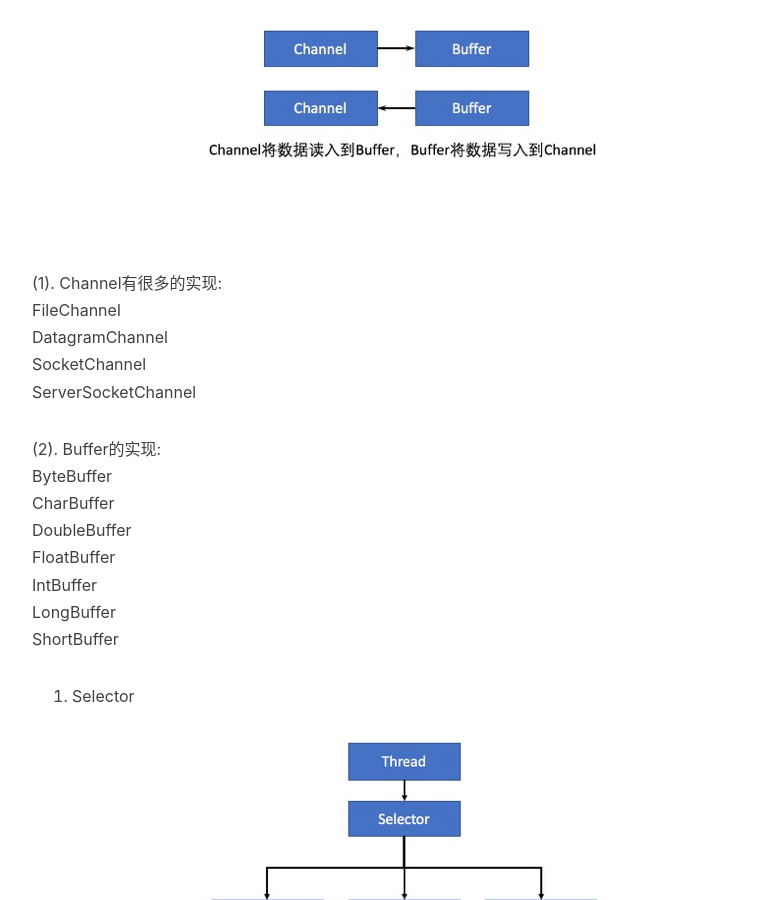
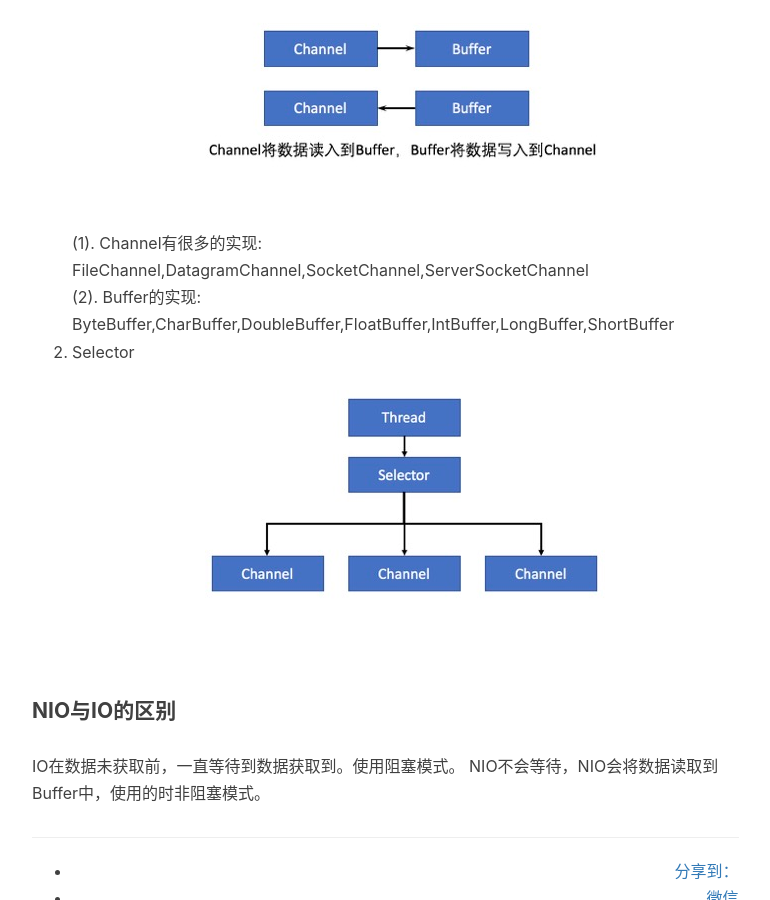
Before and after one commit to baiscjava/basicjava.github.io, a Jekyll site: the page built from _posts/2017-01-23-Java NIO-basic knowledge.md, in a window 1280 px wide and 900 px high, scrolled down 641 px. Shown: the whole window, without its empty margins (233-1003 px from the left). Built offline with Jekyll 4.4.1, drawn with Linux system fonts in a browser that asks for light colours; nearby versions of some CDN libraries; comment, search, counter and statistics services are not loaded.

Commit message:
Update 2017-01-23-Java NIO-basic knowledge.md

```diff
--- a/_posts/2017-01-23-Java NIO-basic knowledge.md
+++ b/_posts/2017-01-23-Java NIO-basic knowledge.md
@@ -13,21 +13,13 @@ Let's talk about the basic knowledge of Java NIO.<br>
 #### NIO的基本概念<br>
 1. Channel & Buffer<br>
 ![gras](/images/NIO/ChannelBuffer.jpg)<br>
-
 (1). Channel有很多的实现:<br>
-FileChannel<br>
-DatagramChannel<br>
-SocketChannel<br>
-ServerSocketChannel<br>
-
+FileChannel,DatagramChannel,SocketChannel,ServerSocketChannel<br>
 (2). Buffer的实现:<br>
-ByteBuffer<br>
-CharBuffer<br>
-DoubleBuffer<br>
-FloatBuffer<br>
-IntBuffer<br>
-LongBuffer<br>
-ShortBuffer<br>
-
+ByteBuffer,CharBuffer,DoubleBuffer,FloatBuffer,IntBuffer,LongBuffer,ShortBuffer<br>
 2. Selector<br>
 ![gras](/images/NIO/Selector.jpg)<br>
+
+#### NIO与IO的区别<br>
+IO在数据未获取前，一直等待到数据获取到。使用阻塞模式。
+NIO不会等待，NIO会将数据读取到Buffer中，使用的时非阻塞模式。<br>
```
